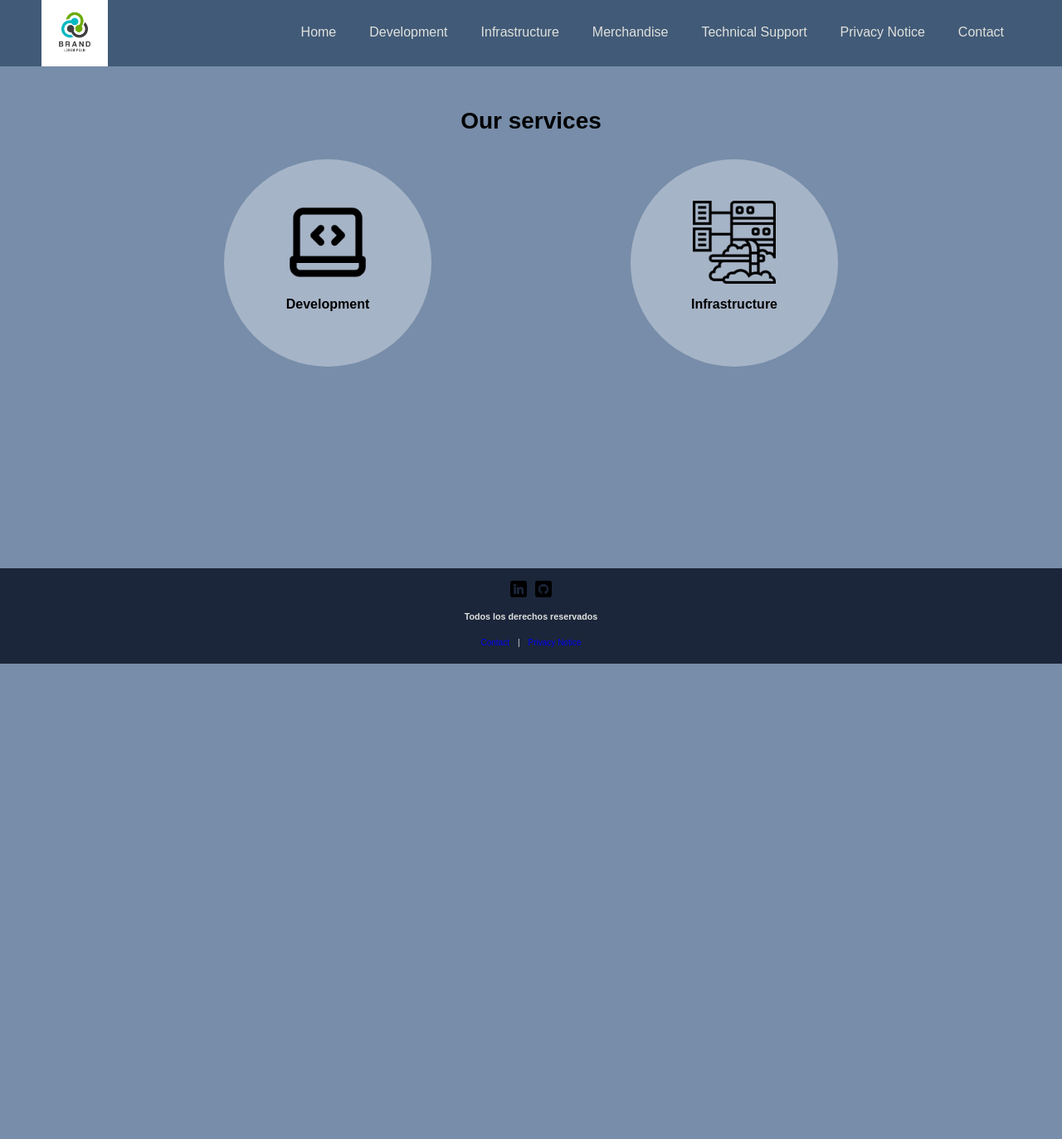
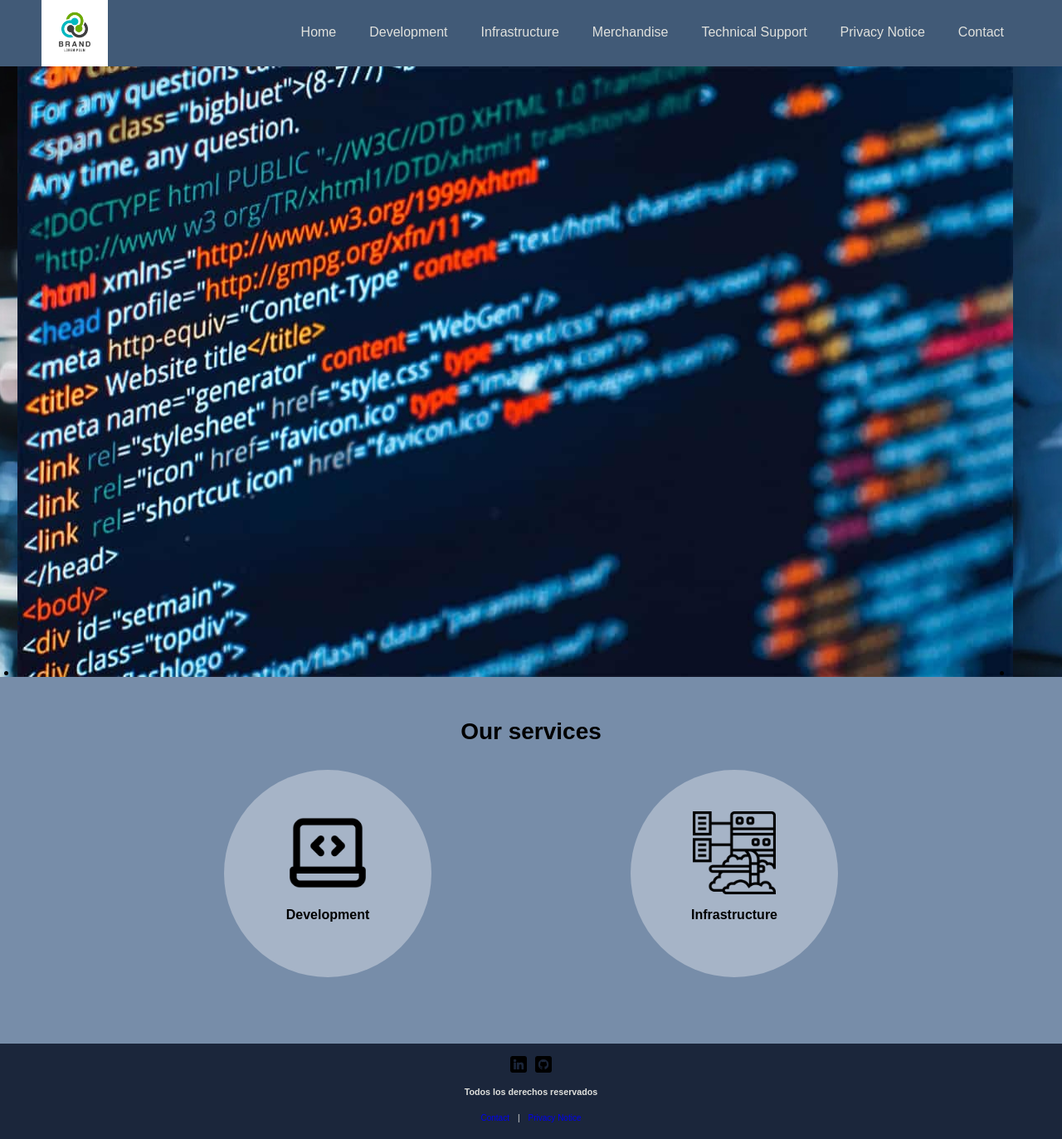
Before and after one commit to BPM17/Kabeldi, a Django app: page / in a window 1280 px wide. Shown: the whole page at 83% size. Before the commit the page ends 800 px from the top, so only its background shows below. Run offline with Django 5.2, Linux system fonts and the light colour scheme.

Commit message:
Slider added

```diff
--- a/Kabeldi/kabeldi_app/static/css/styles.css
+++ b/Kabeldi/kabeldi_app/static/css/styles.css
@@ -144,6 +144,12 @@ a{
     padding: 1rem;
 }
 
+.section-footer{
+    width: 100%;
+    position: relative;
+    bottom: 0
+}
+
 .footer{
     display: flex;
     flex-direction: column;
@@ -151,8 +157,6 @@ a{
     background-color: var(--secundario) ;
     width: 100%;
     gap: 10px;
-    position: absolute;
-    bottom: 0;
 }
 
 .hero{
@@ -188,3 +192,44 @@ a{
     align-items: center;
     justify-content: center;
 }
+
+/* Slider */
+
+.slider-frame{
+    width: 100%;
+    margin: 0 auto;
+    overflow: hidden;
+}
+
+.slider-frame ul{
+    margin: 0;
+    display: flex;
+    padding: 0;
+    width: 400%;
+    animation: slide 20s infinite alternate ease-in-out;
+}
+
+.slider-frame il{
+    list-style: none;
+    width: 100%;
+}
+
+.slider-frame img{
+    width: 100%;
+    height: 100%;
+
+}
+
+@keyframes slide {
+    0% {margin-left: 0%;}
+    20% {margin-left: 0%;}
+
+    25% {margin-left: -100%;}
+    45% {margin-left: -100%;}
+
+    50% {margin-left: -200%;}
+    70% {margin-left: -200%;}
+
+    75% {margin-left: -300%;}
+    100% {margin-left: -300%;}
+}
--- a/Kabeldi/kabeldi_app/templates/index.html
+++ b/Kabeldi/kabeldi_app/templates/index.html
@@ -14,8 +14,13 @@
     <section class="section">
         {% include 'header.html' %}
     </section>
-    <div>
-        <!-- slider -->
+    <div class="slider-frame">
+        <ul>
+            <li><img src="{% static 'img/infrastructure.jpg' %}" alt=""></li>
+            <li><img src="{% static 'img/programing.jpg' %}" alt=""></li>
+            <li><img src="{% static 'img/infrastructure.jpg' %}" alt=""></li>
+            <li><img src="{% static 'img/programing.jpg' %}" alt=""></li>
+        </ul>
     </div>
     <div class="hero">
         <h2>Our services</h2>
@@ -31,7 +36,7 @@
         </div>
     </div>
     </section>
-    <section class="section">
+    <section class="section-footer">
         {% include 'footer.html' %}
     </section>
 </body>
```
Also changed, not shown: Kabeldi/kabeldi_app/static/img/infrastructure.jpg (added), Kabeldi/kabeldi_app/static/img/programing.jpg (added).
